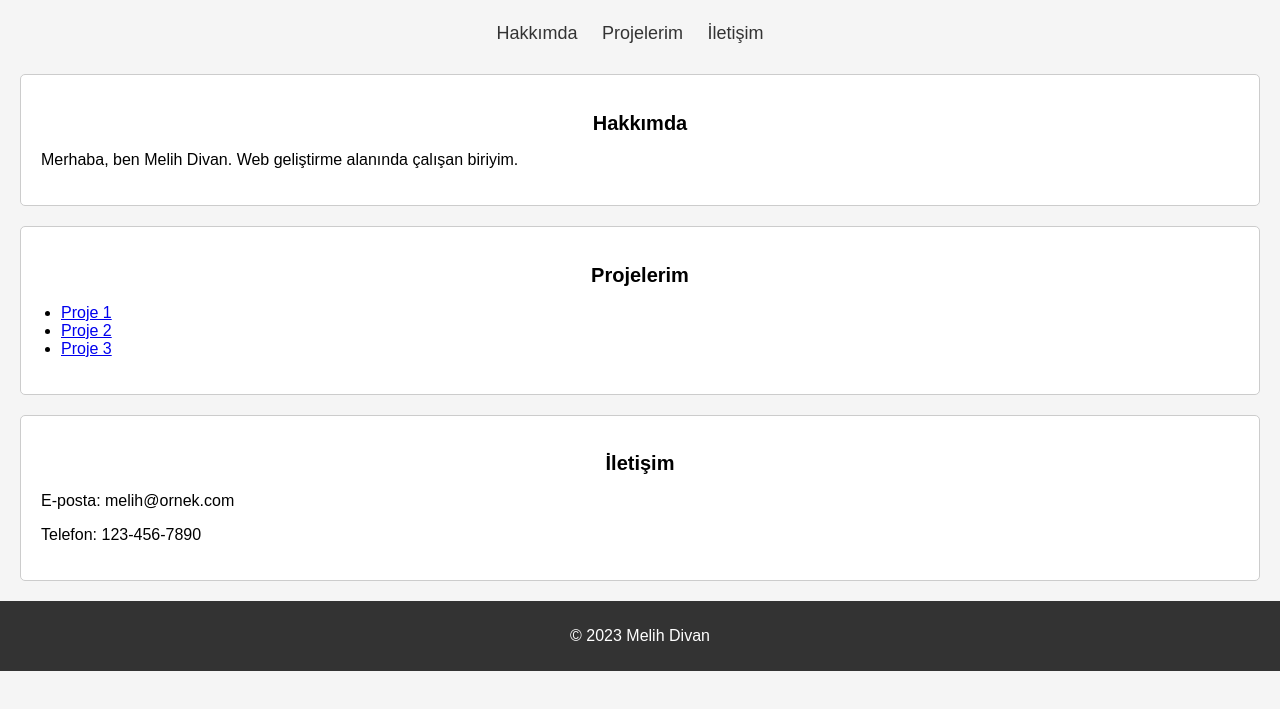
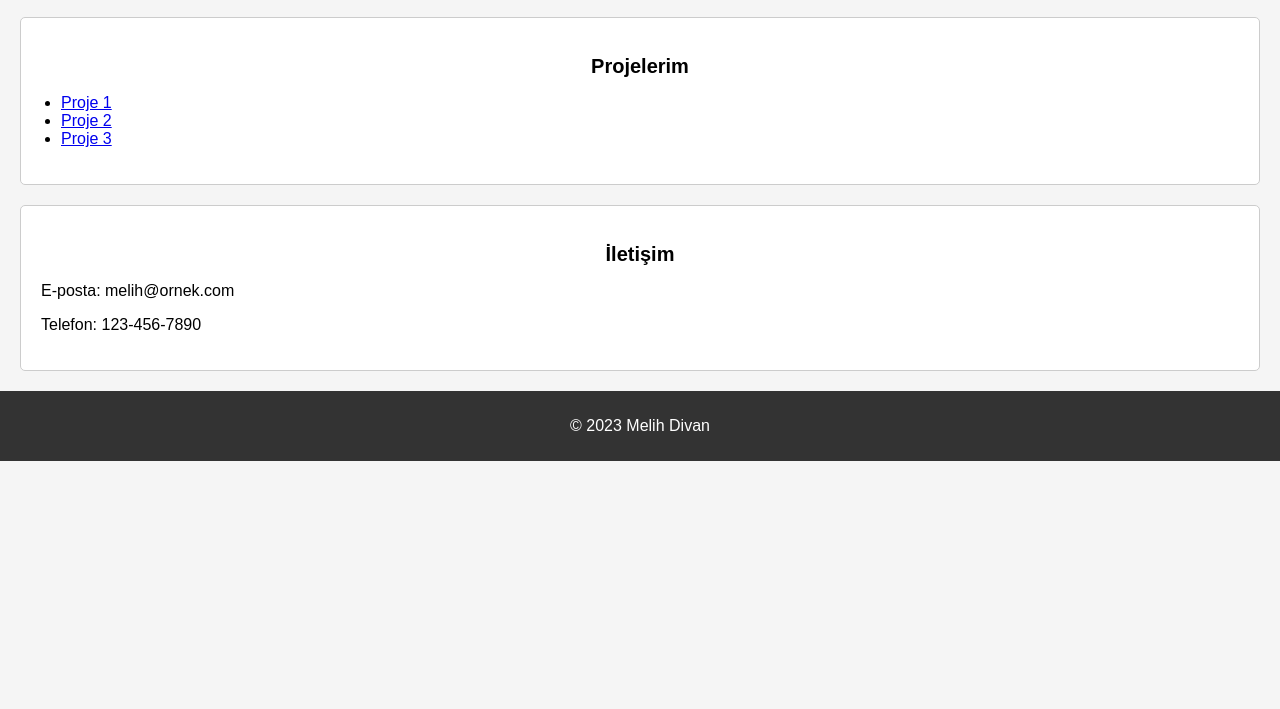
Before and after one commit to Melihdvn/Melihdvn, a plain HTML site: page index.html in a window 1280 px wide. Shown: the part 87-796 px from the top of the page. Drawn offline with Linux system fonts and the light colour scheme.

Commit message:
Update index.html

```diff
--- a/index.html
+++ b/index.html
@@ -9,19 +9,6 @@
     <header>
         <h1 class="header-title">Hoş Geldiniz, Ben Melih Divan</h1>
     </header>
-
-    <nav>
-        <ul class="nav-menu">
-            <li><a href="#">Hakkımda</a></li>
-            <li><a href="#">Projelerim</a></li>
-            <li><a href="#">İletişim</a></li>
-        </ul>
-    </nav>
-
-    <section class="about-section">
-        <h2 class="section-title">Hakkımda</h2>
-        <p>Merhaba, ben Melih Divan. Web geliştirme alanında çalışan biriyim.</p>
-    </section>
 
     <section class="projects-section">
         <h2 class="section-title">Projelerim</h2>
```
